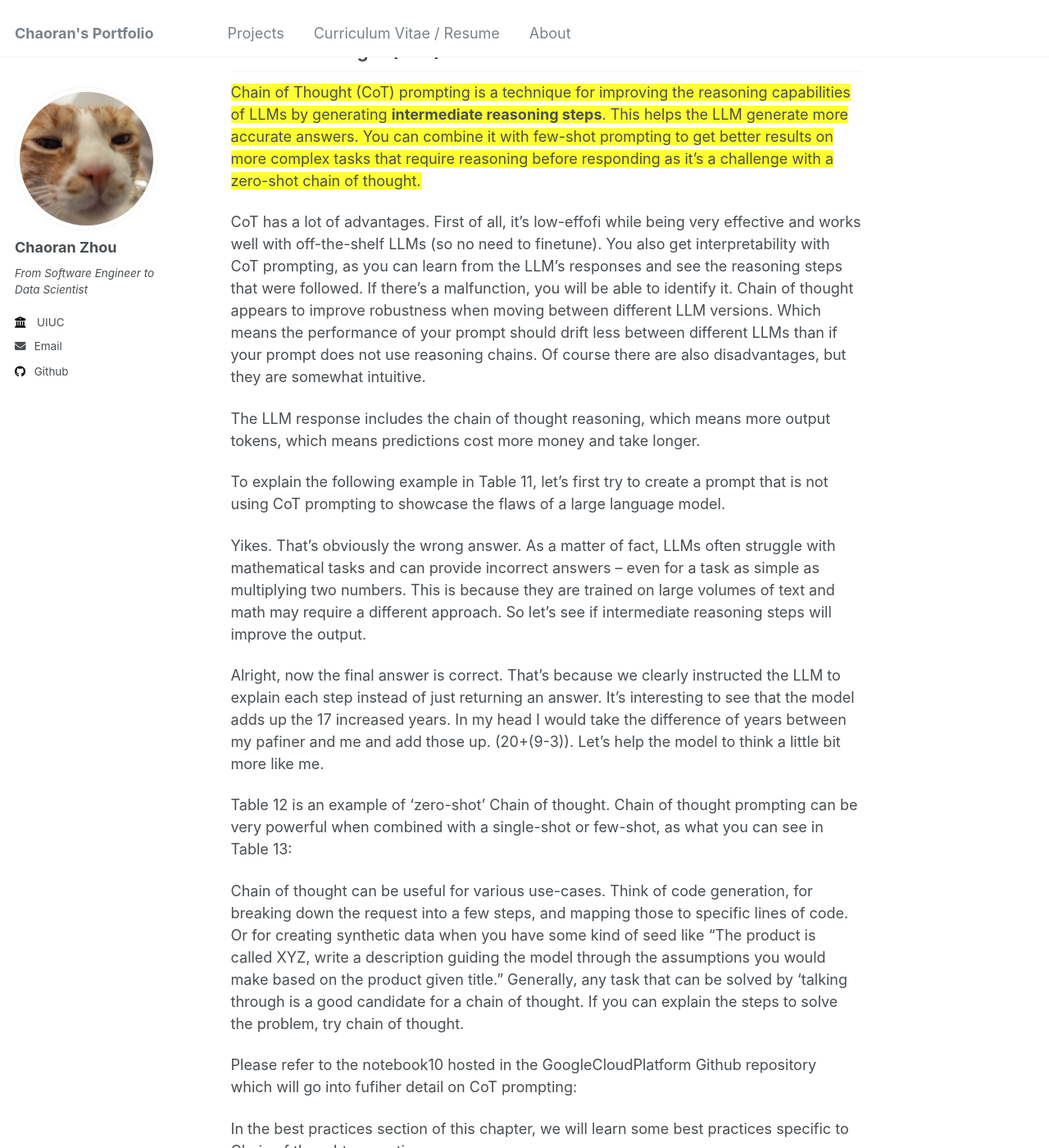
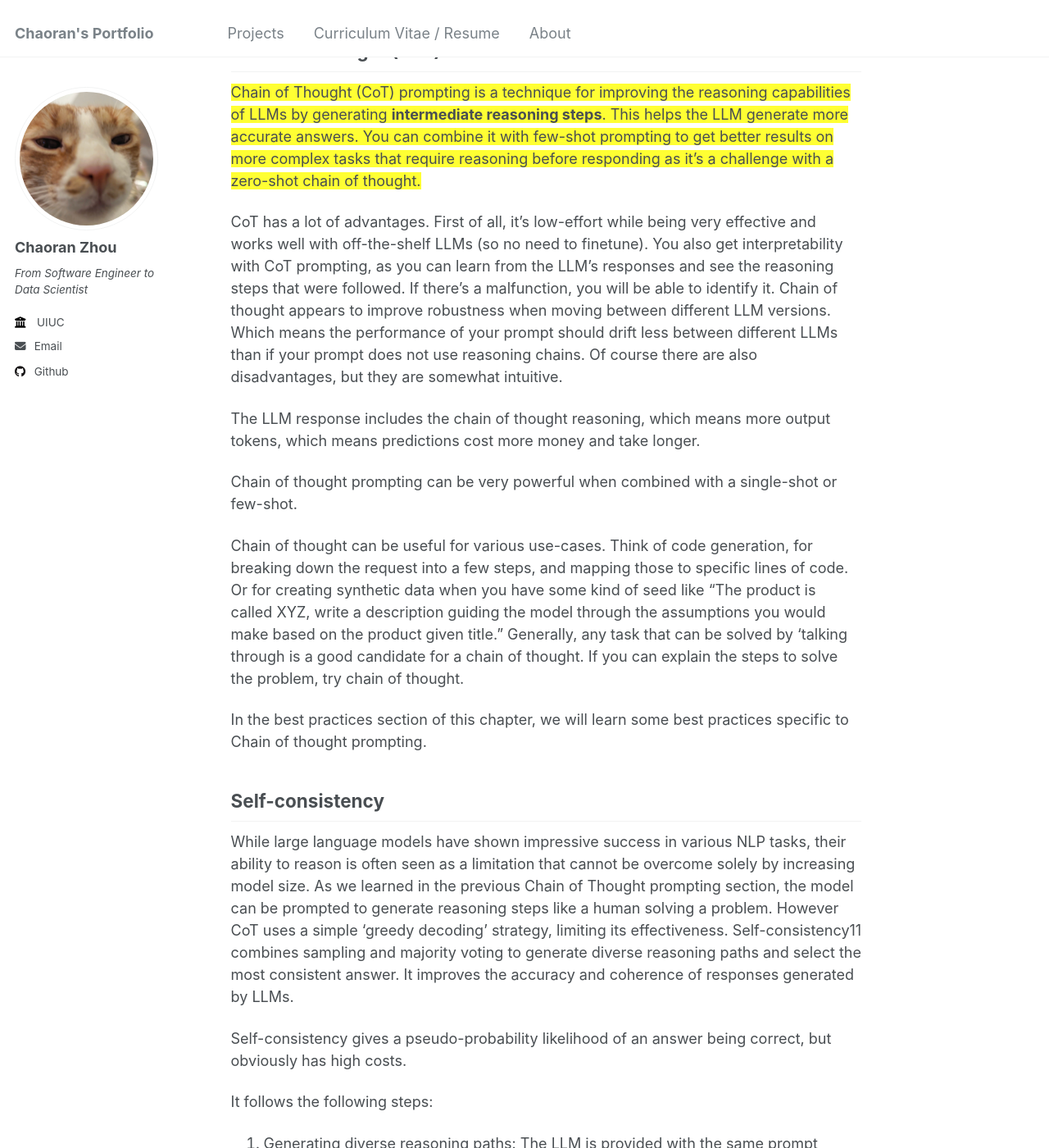
Before and after one commit to ranranrunforit/ranranrunforit.github.io, a Jekyll site: the page built from _projects/project-16.md, in a window 1280 px wide and 1400 px high, scrolled down 8108 px. Shown: the whole window at 82% size. Built offline with Jekyll 4.4.1, drawn with Linux system fonts in a browser that asks for light colours; some of the changed text lies outside the part shown.

Commit message:
Update project-16.md

```diff
--- a/_projects/project-16.md
+++ b/_projects/project-16.md
@@ -252,22 +252,21 @@ By using step back prompting techniques you can increase the accuracy of your pr
 
 <span style="background-color: #FFFF33;">Chain of Thought (CoT) prompting is a technique for improving the reasoning capabilities of LLMs by generating **intermediate reasoning steps**. This helps the LLM generate more accurate answers. You can combine it with few-shot prompting to get better results on more complex tasks that require reasoning before responding as it’s a challenge with a zero-shot chain of thought.</span>
 
-CoT has a lot of advantages. First of all, it’s low-effofi while being very effective and works well with off-the-shelf LLMs (so no need to finetune). You also get interpretability with CoT prompting, as you can learn from the LLM’s responses and see the reasoning steps that were followed. If there’s a malfunction, you will be able to identify it. Chain of thought appears
-to improve robustness when moving between different LLM versions. Which means the performance of your prompt should drift less between different LLMs than if your prompt does not use reasoning chains. Of course there are also disadvantages, but they are somewhat intuitive.
+CoT has a lot of advantages. First of all, it’s low-effort while being very effective and works
+well with off-the-shelf LLMs (so no need to finetune). You also get interpretability with CoT
+prompting, as you can learn from the LLM’s responses and see the reasoning steps that were
+followed. If there’s a malfunction, you will be able to identify it. Chain of thought appears
+to improve robustness when moving between different LLM versions. Which means the
+performance of your prompt should drift less between different LLMs than if your prompt
+does not use reasoning chains. Of course there are also disadvantages, but they are
+somewhat intuitive.
 
-The LLM response includes the chain of thought reasoning, which means more output tokens, which means predictions cost more money and take longer.
+The LLM response includes the chain of thought reasoning, which means more output
+tokens, which means predictions cost more money and take longer.
 
-To explain the following example in Table 11, let’s first try to create a prompt that is not using CoT prompting to showcase the flaws of a large language model.
-
-Yikes. That’s obviously the wrong answer. As a matter of fact, LLMs often struggle with mathematical tasks and can provide incorrect answers – even for a task as simple as multiplying two numbers. This is because they are trained on large volumes of text and math may require a different approach. So let’s see if intermediate reasoning steps will improve the output.
-
-Alright, now the final answer is correct. That’s because we clearly instructed the LLM to explain each step instead of just returning an answer. It’s interesting to see that the model adds up the 17 increased years. In my head I would take the difference of years between my pafiner and me and add those up. (20+(9-3)). Let’s help the model to think a little bit more like me.
-
-Table 12 is an example of ‘zero-shot’ Chain of thought. Chain of thought prompting can be very powerful when combined with a single-shot or few-shot, as what you can see in Table 13:
+Chain of thought prompting can be very powerful when combined with a single-shot or few-shot.
 
 Chain of thought can be useful for various use-cases. Think of code generation, for breaking down the request into a few steps, and mapping those to specific lines of code. Or for creating synthetic data when you have some kind of seed like “The product is called XYZ, write a description guiding the model through the assumptions you would make based on the product given title.” Generally, any task that can be solved by ‘talking through is a good candidate for a chain of thought. If you can explain the steps to solve the problem, try chain of thought.
-
-Please refer to the notebook10 hosted in the GoogleCloudPlatform Github repository which will go into fufiher detail on CoT prompting:
 
 In the best practices section of this chapter, we will learn some best practices specific to Chain of thought prompting.
 
```
